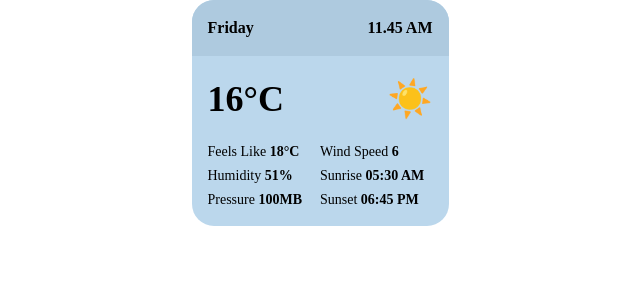
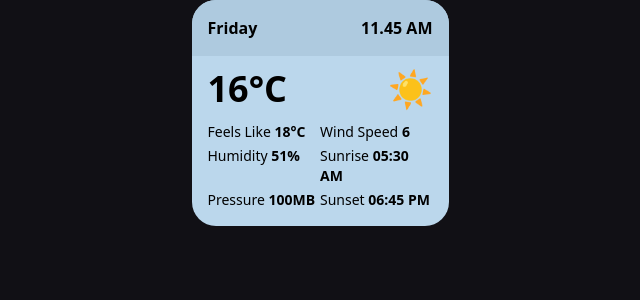
Before and after one commit to akmalyusufhanifan/weather-dashboard, a Next.js app: page / in a window 1280 px wide. Shown: the top 300 px of the page, without its empty margins (320-960 px from the left). Built offline with nearby package versions, Linux system fonts and the light colour scheme.

Commit message:
create new version weather dashboard. working on first content, weather card

```diff
--- a/package.json
+++ b/package.json
@@ -11,15 +11,10 @@
   "dependencies": {
     "@base-ui/react": "^1.3.0",
     "axios": "^1.15.0",
-    "class-variance-authority": "^0.7.1",
-    "clsx": "^2.1.1",
-    "lucide-react": "^1.8.0",
     "next": "16.2.3",
     "next-themes": "^0.4.6",
     "react": "19.2.4",
     "react-dom": "19.2.4",
-    "shadcn": "^4.2.0",
-    "tailwind-merge": "^3.5.0",
     "tw-animate-css": "^1.4.0"
   },
   "devDependencies": {
--- a/src/app/globals.css
+++ b/src/app/globals.css
@@ -1,131 +1,12 @@
 @import "tailwindcss";
-@import "tw-animate-css";
-@import "shadcn/tailwind.css";
-
-@custom-variant dark (&:is(.dark *));
 @plugin "daisyui";
 
-@theme inline {
-  --color-background: var(--background);
-  --color-foreground: var(--foreground);
-  --font-sans: var(--font-sans);
-  --font-mono: var(--font-geist-mono);
-  --font-heading: var(--font-sans);
-  --color-sidebar-ring: var(--sidebar-ring);
-  --color-sidebar-border: var(--sidebar-border);
-  --color-sidebar-accent-foreground: var(--sidebar-accent-foreground);
-  --color-sidebar-accent: var(--sidebar-accent);
-  --color-sidebar-primary-foreground: var(--sidebar-primary-foreground);
-  --color-sidebar-primary: var(--sidebar-primary);
-  --color-sidebar-foreground: var(--sidebar-foreground);
-  --color-sidebar: var(--sidebar);
-  --color-chart-5: var(--chart-5);
-  --color-chart-4: var(--chart-4);
-  --color-chart-3: var(--chart-3);
-  --color-chart-2: var(--chart-2);
-  --color-chart-1: var(--chart-1);
-  --color-ring: var(--ring);
-  --color-input: var(--input);
-  --color-border: var(--border);
-  --color-destructive: var(--destructive);
-  --color-accent-foreground: var(--accent-foreground);
-  --color-accent: var(--accent);
-  --color-muted-foreground: var(--muted-foreground);
-  --color-muted: var(--muted);
-  --color-secondary-foreground: var(--secondary-foreground);
-  --color-secondary: var(--secondary);
-  --color-primary-foreground: var(--primary-foreground);
-  --color-primary: var(--primary);
-  --color-popover-foreground: var(--popover-foreground);
-  --color-popover: var(--popover);
-  --color-card-foreground: var(--card-foreground);
-  --color-card: var(--card);
-  --radius-sm: calc(var(--radius) * 0.6);
-  --radius-md: calc(var(--radius) * 0.8);
-  --radius-lg: var(--radius);
-  --radius-xl: calc(var(--radius) * 1.4);
-  --radius-2xl: calc(var(--radius) * 1.8);
-  --radius-3xl: calc(var(--radius) * 2.2);
-  --radius-4xl: calc(var(--radius) * 2.6);
+:root {
+  --background: #ffffff;
+  --foreground: #000000;
 }
 
-:root {
-  --background: oklch(1 0 0);
-  --foreground: oklch(0.145 0 0);
-  --card: oklch(1 0 0);
-  --card-foreground: oklch(0.145 0 0);
-  --popover: oklch(1 0 0);
-  --popover-foreground: oklch(0.145 0 0);
-  --primary: oklch(0.205 0 0);
-  --primary-foreground: oklch(0.985 0 0);
-  --secondary: oklch(0.97 0 0);
-  --secondary-foreground: oklch(0.205 0 0);
-  --muted: oklch(0.97 0 0);
-  --muted-foreground: oklch(0.556 0 0);
-  --accent: oklch(0.97 0 0);
-  --accent-foreground: oklch(0.205 0 0);
-  --destructive: oklch(0.577 0.245 27.325);
-  --border: oklch(0.922 0 0);
-  --input: oklch(0.922 0 0);
-  --ring: oklch(0.708 0 0);
-  --chart-1: oklch(0.87 0 0);
-  --chart-2: oklch(0.556 0 0);
-  --chart-3: oklch(0.439 0 0);
-  --chart-4: oklch(0.371 0 0);
-  --chart-5: oklch(0.269 0 0);
-  --radius: 0.625rem;
-  --sidebar: oklch(0.985 0 0);
-  --sidebar-foreground: oklch(0.145 0 0);
-  --sidebar-primary: oklch(0.205 0 0);
-  --sidebar-primary-foreground: oklch(0.985 0 0);
-  --sidebar-accent: oklch(0.97 0 0);
-  --sidebar-accent-foreground: oklch(0.205 0 0);
-  --sidebar-border: oklch(0.922 0 0);
-  --sidebar-ring: oklch(0.708 0 0);
+body {
+  background: var(--background);
+  color: var(--foreground);
 }
-
-.dark {
-  --background: oklch(0.145 0 0);
-  --foreground: oklch(0.985 0 0);
-  --card: oklch(0.205 0 0);
-  --card-foreground: oklch(0.985 0 0);
-  --popover: oklch(0.205 0 0);
-  --popover-foreground: oklch(0.985 0 0);
-  --primary: oklch(0.922 0 0);
-  --primary-foreground: oklch(0.205 0 0);
-  --secondary: oklch(0.269 0 0);
-  --secondary-foreground: oklch(0.985 0 0);
-  --muted: oklch(0.269 0 0);
-  --muted-foreground: oklch(0.708 0 0);
-  --accent: oklch(0.269 0 0);
-  --accent-foreground: oklch(0.985 0 0);
-  --destructive: oklch(0.704 0.191 22.216);
-  --border: oklch(1 0 0 / 10%);
-  --input: oklch(1 0 0 / 15%);
-  --ring: oklch(0.556 0 0);
-  --chart-1: oklch(0.87 0 0);
-  --chart-2: oklch(0.556 0 0);
-  --chart-3: oklch(0.439 0 0);
-  --chart-4: oklch(0.371 0 0);
-  --chart-5: oklch(0.269 0 0);
-  --sidebar: oklch(0.205 0 0);
-  --sidebar-foreground: oklch(0.985 0 0);
-  --sidebar-primary: oklch(0.488 0.243 264.376);
-  --sidebar-primary-foreground: oklch(0.985 0 0);
-  --sidebar-accent: oklch(0.269 0 0);
-  --sidebar-accent-foreground: oklch(0.985 0 0);
-  --sidebar-border: oklch(1 0 0 / 10%);
-  --sidebar-ring: oklch(0.556 0 0);
-}
-
-@layer base {
-  * {
-    @apply border-border outline-ring/50;
-  }
-  body {
-    @apply bg-background text-foreground;
-  }
-  html {
-    @apply font-sans;
-  }
-}
--- a/src/app/page.tsx
+++ b/src/app/page.tsx
@@ -3,9 +3,9 @@ import NextDayWeatherCard from "@/components/next-day-weather-card";
 
 export default function Home() {
   return (
-    <div className="flex flex-col items-center">
+    <div className="min-h-screen bg-[#111015] flex flex-col items-center">
       {/* row 1 */}
-      <div>
+      <div className="flex flex-col items-center gap-y-8">
         {/* next 7 days */}
         <div className="carousel carousel-center w-[257px] h-[226px] gap-x-8">
           <div className="carousel-item">
@@ -32,7 +32,6 @@ export default function Home() {
         </div>
 
         {/* chance of rain */}
-        <div></div>
       </div>
 
       {/* row 2 */}
--- a/src/components/next-day-weather-card.tsx
+++ b/src/components/next-day-weather-card.tsx
@@ -1,6 +1,6 @@
 export default function NextDayWeatherCard() {
   return (
-    <div className="w-[96px] h-[226px] bg-[#1B1B1D] rounded-3xl flex flex-col justify-between items-center p-4">
+    <div className="w-[96px] h-[226px] bg-[#1B1B1D] text-[#FDFDFD] rounded-3xl flex flex-col justify-between items-center p-4">
       <h2 className="text-md border-b-2 border-gray-700 w-[96px] text-center">
         SAT
       </h2>
--- a/src/components/ui/button.tsx
+++ /dev/null
@@ -1,58 +0,0 @@
-import { Button as ButtonPrimitive } from "@base-ui/react/button"
-import { cva, type VariantProps } from "class-variance-authority"
-
-import { cn } from "@/lib/utils"
-
-const buttonVariants = cva(
-  "group/button inline-flex shrink-0 items-center justify-center rounded-lg border border-transparent bg-clip-padding text-sm font-medium whitespace-nowrap transition-all outline-none select-none focus-visible:border-ring focus-visible:ring-3 focus-visible:ring-ring/50 active:not-aria-[haspopup]:translate-y-px disabled:pointer-events-none disabled:opacity-50 aria-invalid:border-destructive aria-invalid:ring-3 aria-invalid:ring-destructive/20 dark:aria-invalid:border-destructive/50 dark:aria-invalid:ring-destructive/40 [&_svg]:pointer-events-none [&_svg]:shrink-0 [&_svg:not([class*='size-'])]:size-4",
-  {
-    variants: {
-      variant: {
-        default: "bg-primary text-primary-foreground [a]:hover:bg-primary/80",
-        outline:
-          "border-border bg-background hover:bg-muted hover:text-foreground aria-expanded:bg-muted aria-expanded:text-foreground dark:border-input dark:bg-input/30 dark:hover:bg-input/50",
-        secondary:
-          "bg-secondary text-secondary-foreground hover:bg-secondary/80 aria-expanded:bg-secondary aria-expanded:text-secondary-foreground",
-        ghost:
-          "hover:bg-muted hover:text-foreground aria-expanded:bg-muted aria-expanded:text-foreground dark:hover:bg-muted/50",
-        destructive:
-          "bg-destructive/10 text-destructive hover:bg-destructive/20 focus-visible:border-destructive/40 focus-visible:ring-destructive/20 dark:bg-destructive/20 dark:hover:bg-destructive/30 dark:focus-visible:ring-destructive/40",
-        link: "text-primary underline-offset-4 hover:underline",
-      },
-      size: {
-        default:
-          "h-8 gap-1.5 px-2.5 has-data-[icon=inline-end]:pr-2 has-data-[icon=inline-start]:pl-2",
-        xs: "h-6 gap-1 rounded-[min(var(--radius-md),10px)] px-2 text-xs in-data-[slot=button-group]:rounded-lg has-data-[icon=inline-end]:pr-1.5 has-data-[icon=inline-start]:pl-1.5 [&_svg:not([class*='size-'])]:size-3",
-        sm: "h-7 gap-1 rounded-[min(var(--radius-md),12px)] px-2.5 text-[0.8rem] in-data-[slot=button-group]:rounded-lg has-data-[icon=inline-end]:pr-1.5 has-data-[icon=inline-start]:pl-1.5 [&_svg:not([class*='size-'])]:size-3.5",
-        lg: "h-9 gap-1.5 px-2.5 has-data-[icon=inline-end]:pr-2 has-data-[icon=inline-start]:pl-2",
-        icon: "size-8",
-        "icon-xs":
-          "size-6 rounded-[min(var(--radius-md),10px)] in-data-[slot=button-group]:rounded-lg [&_svg:not([class*='size-'])]:size-3",
-        "icon-sm":
-          "size-7 rounded-[min(var(--radius-md),12px)] in-data-[slot=button-group]:rounded-lg",
-        "icon-lg": "size-9",
-      },
-    },
-    defaultVariants: {
-      variant: "default",
-      size: "default",
-    },
-  }
-)
-
-function Button({
-  className,
-  variant = "default",
-  size = "default",
-  ...props
-}: ButtonPrimitive.Props & VariantProps<typeof buttonVariants>) {
-  return (
-    <ButtonPrimitive
-      data-slot="button"
-      className={cn(buttonVariants({ variant, size, className }))}
-      {...props}
-    />
-  )
-}
-
-export { Button, buttonVariants }
```
Also changed, not shown: 1 other file (tests, documents, lock files or other folders).
